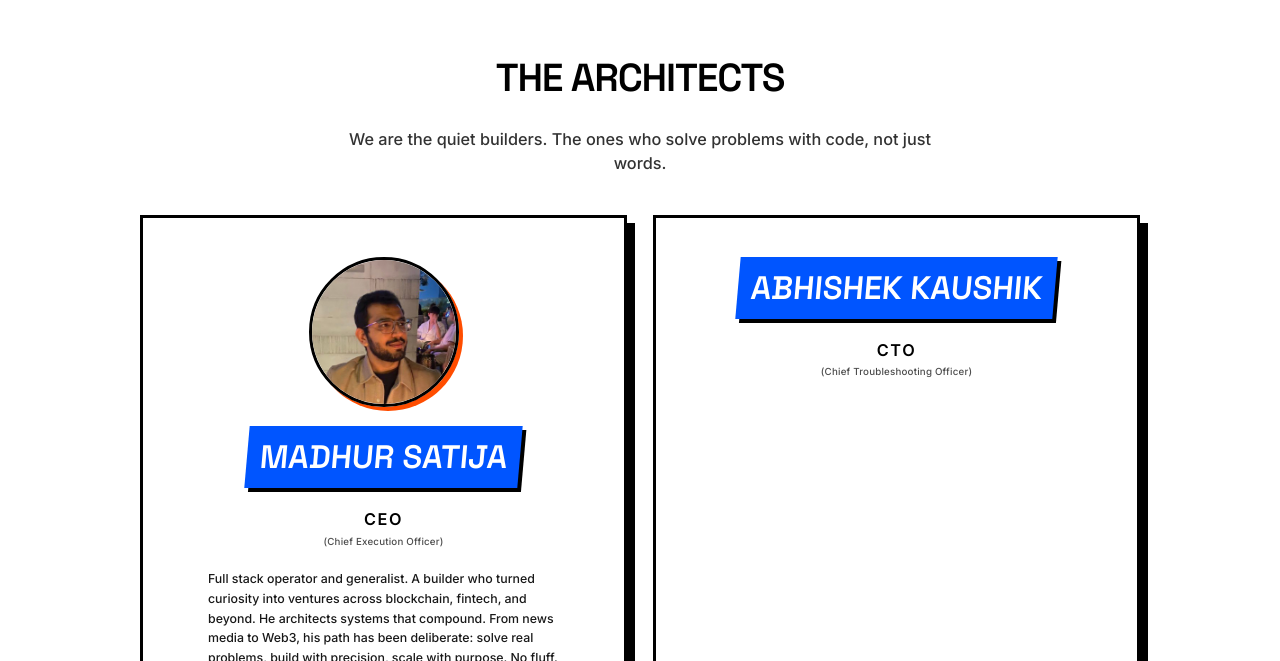
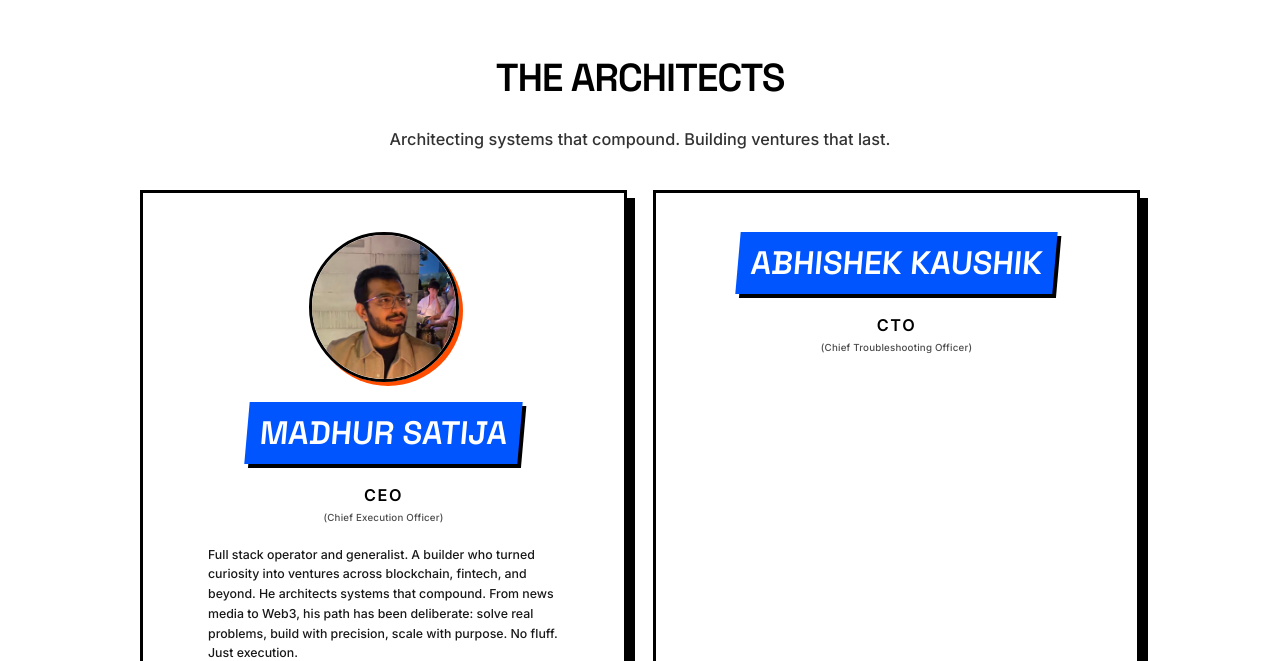
Before and after one commit to beepweep/beepweep.github.io, a plain HTML site: page index.html in a window 1280 px wide. Shown: the part 2400-3061 px from the top of the page. Drawn offline with Linux system fonts and the light colour scheme.

Commit message:
Update founder intro text

```diff
--- a/index.html
+++ b/index.html
@@ -295,7 +295,7 @@
       <div class="container founder-content">
         <h2 class="founder-title">The Architects</h2>
         <p class="founder-intro">
-          We are the quiet builders. The ones who solve problems with code, not just words.
+          Architecting systems that compound. Building ventures that last.
         </p>
         <div class="founder-grid">
           <div class="founder-card">
```
